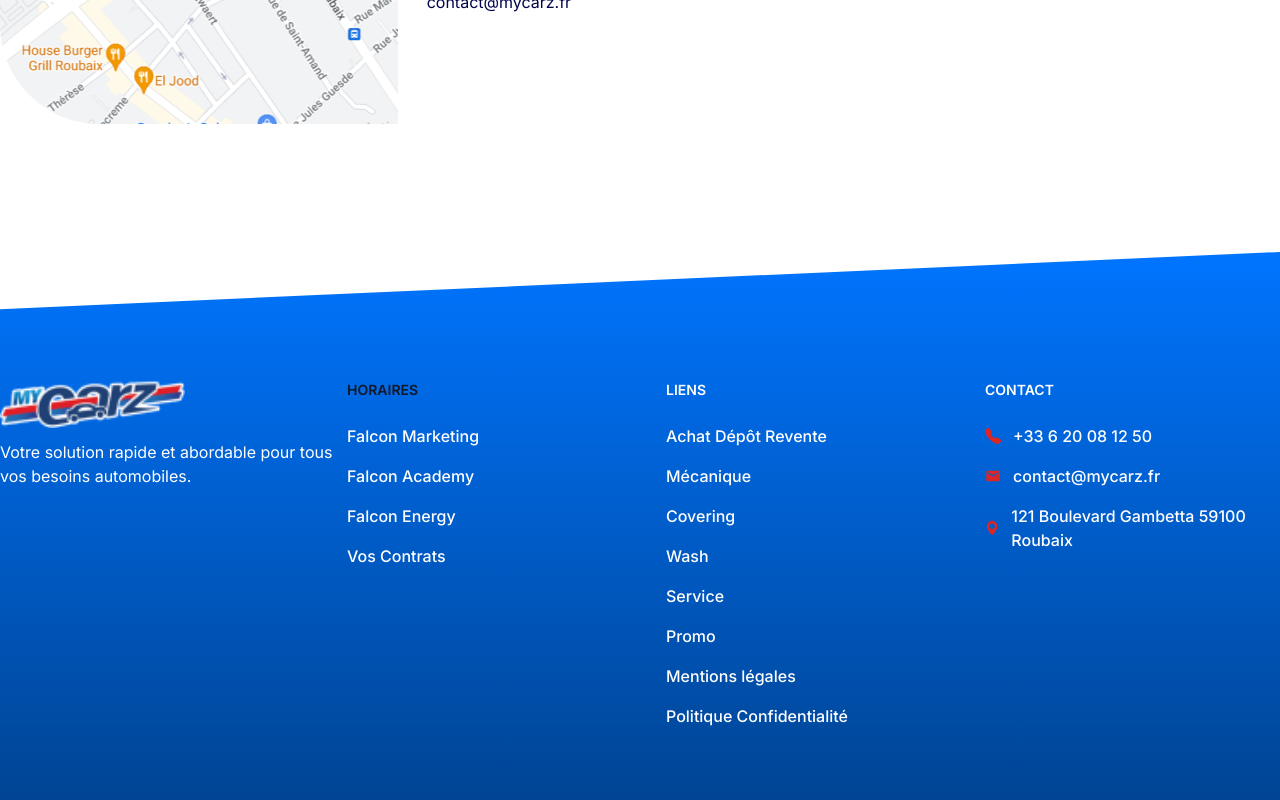
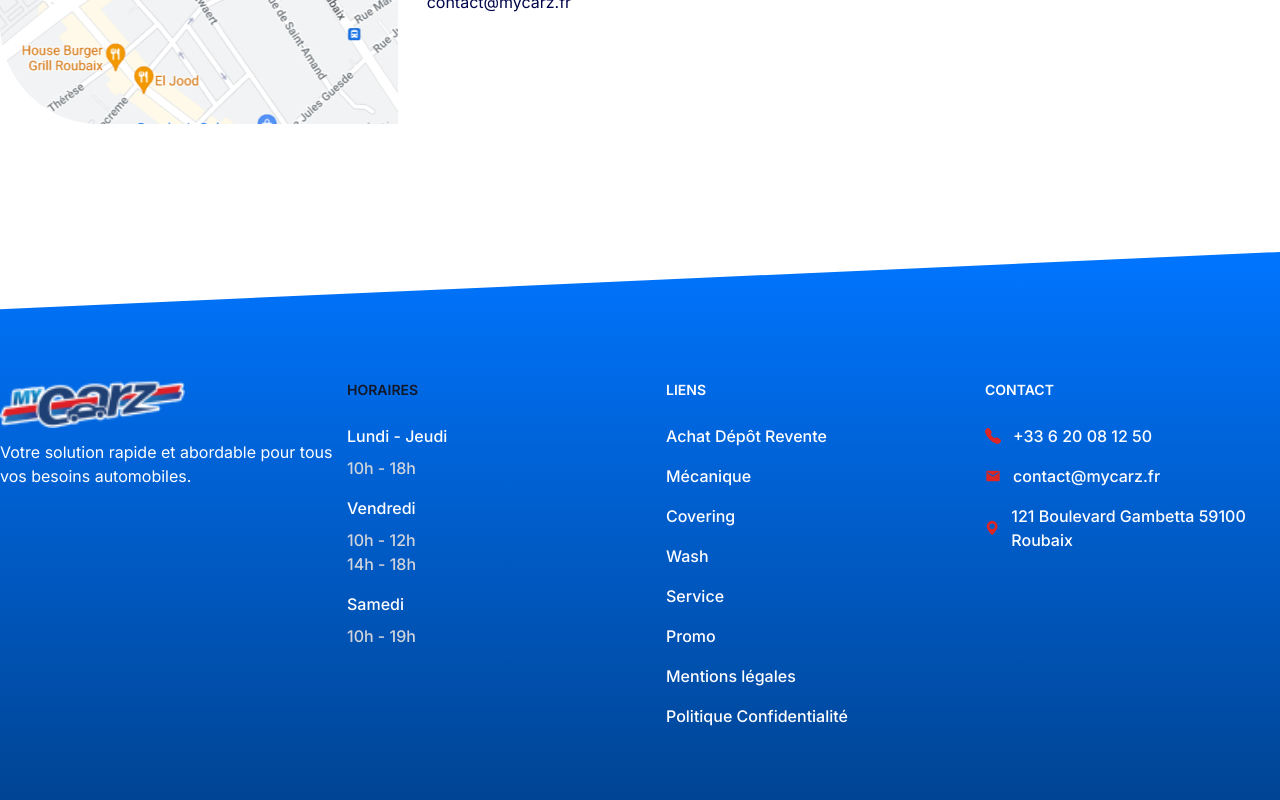
Before and after one commit to Yannis-Alouache/MyCarz, a Next.js app in the folder frontend/: page / in a window 1280 px wide. Shown: the part 4206-5006 px from the top of the page. Built offline with nearby package versions, Linux system fonts and the light colour scheme.

Commit message:
[~] added schedule

```diff
--- a/frontend/src/app/_components/Footer/Footer.jsx
+++ b/frontend/src/app/_components/Footer/Footer.jsx
@@ -25,17 +25,18 @@ const Footer = (props) => {
                 <h2 className="mb-6 text-sm font-semibold text-gray-900 uppercase dark:text-white font-helvetica">
                   Horaires</h2>
                 <ul className="text-white font-medium">
-                  <li className="mb-4">
-                    <Link href="/" className="hover:underline">Falcon Marketing</Link>
+                  <li className="mb-4 flex flex-col">
+                    <span className="mb-2">Lundi - Jeudi</span>
+                    <span className="text-gray-300">10h - 18h</span>
                   </li>
-                  <li className="mb-4">
-                    <Link href="https://falconacademy.fr/" className="hover:underline">Falcon Academy</Link>
+                  <li className="mb-4 flex flex-col">
+                    <span className="mb-2">Vendredi</span>
+                    <span className="text-gray-300">10h - 12h</span>
+                    <span className="text-gray-300">14h - 18h</span>
                   </li>
-                  <li className='mb-4'>
-                    <Link href="https://falconenergy.fr/" className="hover:underline">Falcon Energy</Link>
-                  </li>
-                  <li className='mb-4'>
-                    <Link href="https://voscontrats.fr/" className="hover:underline">Vos Contrats</Link>
+                  <li className="mb-4 flex flex-col">
+                    <span className="mb-2">Samedi</span>
+                    <span className="text-gray-300">10h - 19h</span>
                   </li>
                 </ul>
               </div>
```
